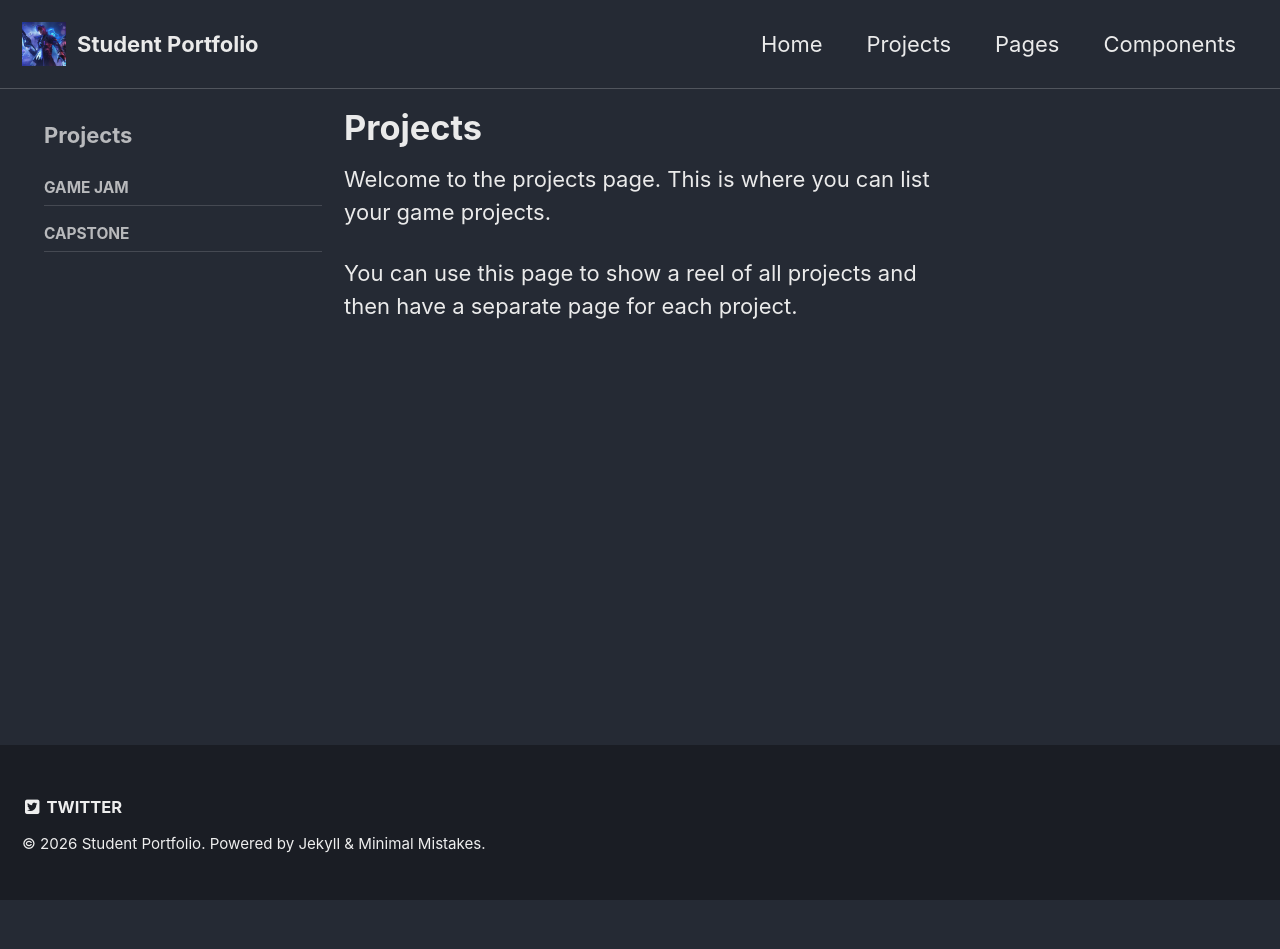
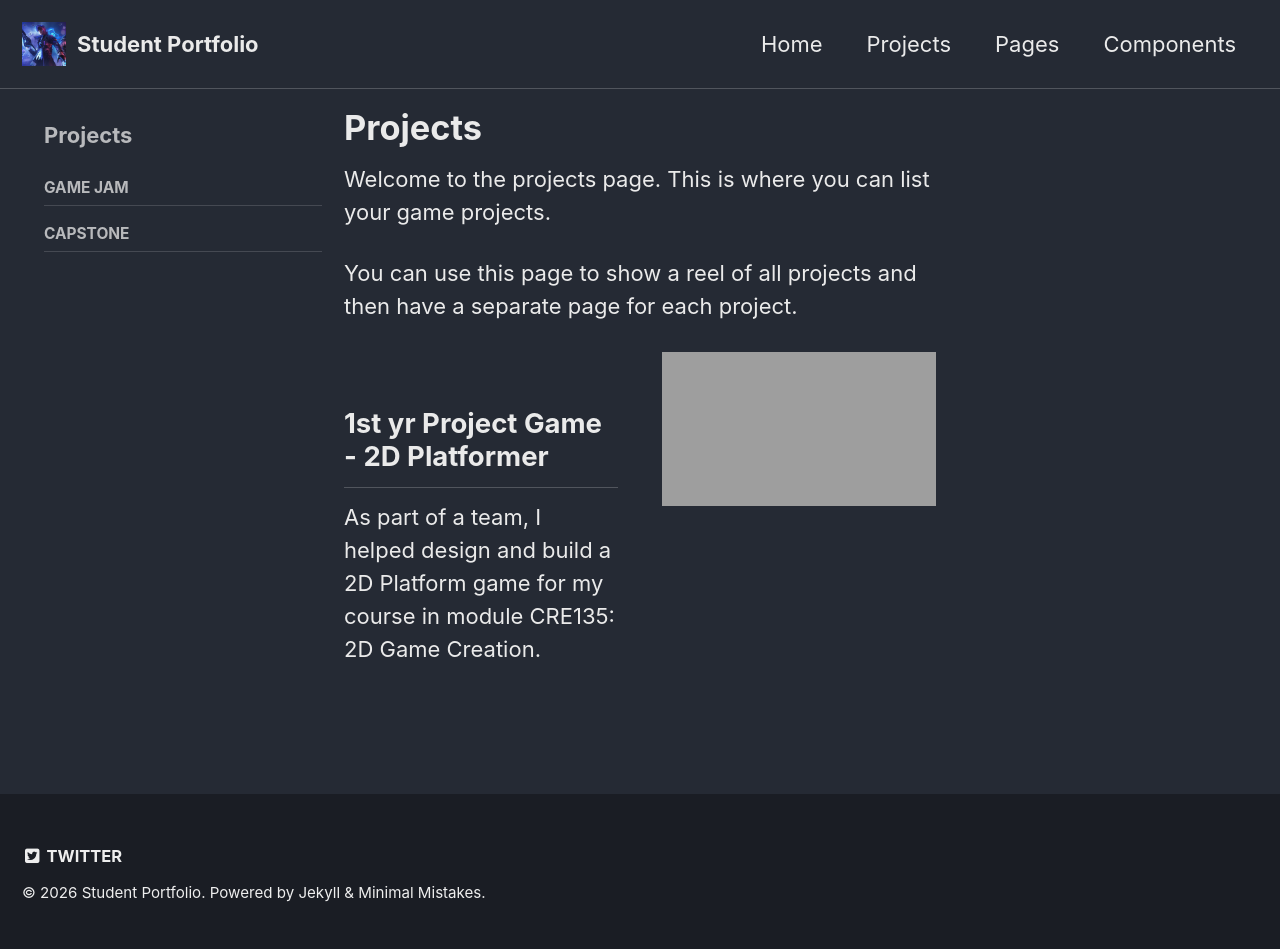
Before and after one commit to Shanester555/Shanester555.github.io, a Jekyll site: the page built from _pages/projects.md, in a window 1280 px wide. Built offline with Jekyll 4.4.1, drawn with Linux system fonts in a browser that asks for light colours; before the commit the page ends 900 px from its top, so only the background shows below that; grey boxes are pictures that could not be loaded.

Commit message:
Update projects.md

```diff
--- a/_pages/projects.md
+++ b/_pages/projects.md
@@ -11,3 +11,19 @@ sidebar:
 Welcome to the projects page. This is where you can list your game projects.
 
 You can use this page to show a reel of all projects and then have a separate page for each project.
+
+<div style="display:flex; flex-wrap:wrap; gap:2rem; align-items:flex-start;">
+<!-- LEFT: text content -->
+<div style="flex:1 1 250px; min-width:250px;">
+<h2>1st yr Project Game - 2D Platformer</h2>
+<p>
+As part of a team, I helped design and build a 2D Platform game for my course
+in module CRE135: 2D Game Creation.
+</p>
+</div>
+<!-- RIGHT: video/content area -->
+<div style="flex:1 1 250px; min-width:250px;">
+<!-- Replace this placeholder with a YouTube iframe or a video tag -->
+{% include video id="dQw4w9WgXcQ" provider="youtube" %}
+</div>
+</div>
```
